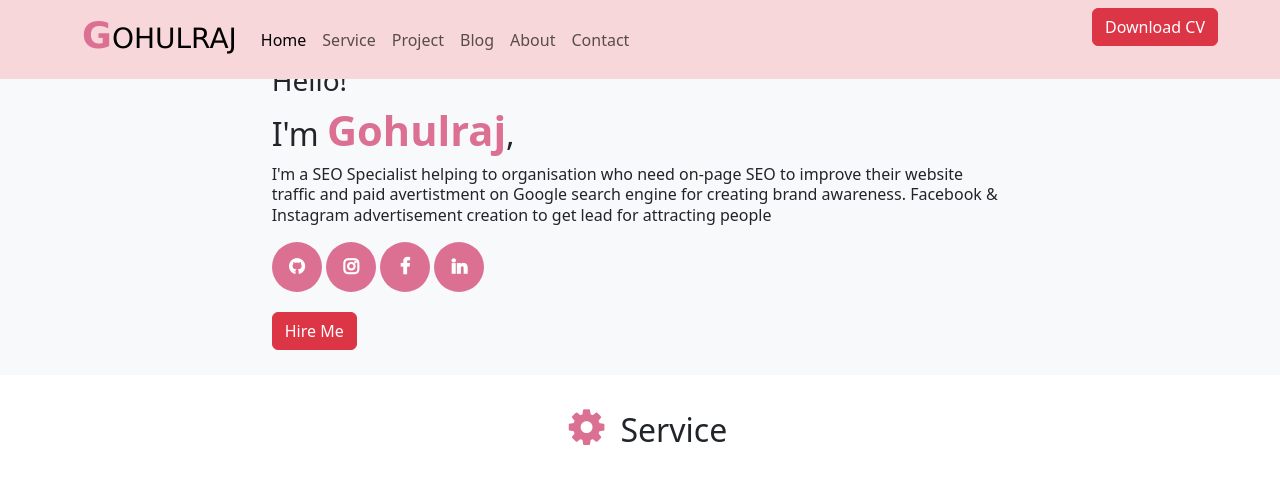
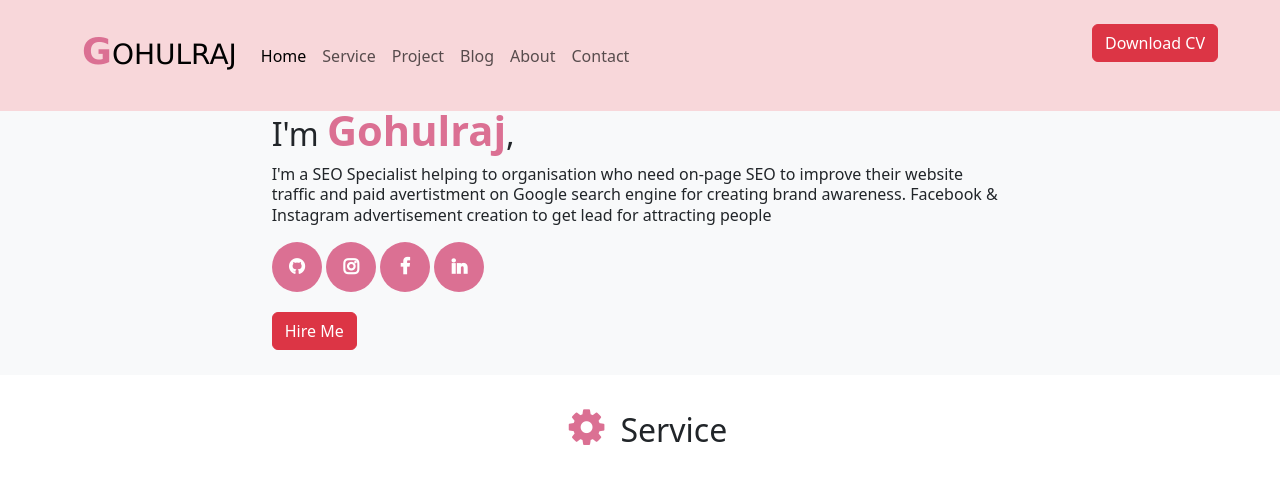
Before and after one commit to GOHULRAJ/my--Portfolio, a website: page index.html in a window 1280 px wide. Shown: the top 477 px of the page. Drawn offline with nearby package versions, Linux system fonts and the light colour scheme.

Commit message:
Third commit

```diff
--- a/index.html
+++ b/index.html
@@ -21,7 +21,7 @@
     <section class="section-home ">
     <header class=" bg-body-tertiary" id="home">
         <nav class="navbar navbar-expand-lg bg-danger-subtle fixed-top" bid="navbar">
-            <div class="container-fluid">
+            <div class="container-fluid my-3">
               <a class="navbar-brand display-5" href="#"><h3><span>G</span>OHULRAJ</h3></a>
               <button class="navbar-toggler" id="toggler-btn" type="button" data-bs-toggle="collapse" data-bs-target="#navbarNavDropdown" aria-controls="navbarNavDropdown" aria-expanded="false" aria-label="Toggle navigation">
                 <span class="navbar-toggler-icon" id="toggle-icon"></span>
```
